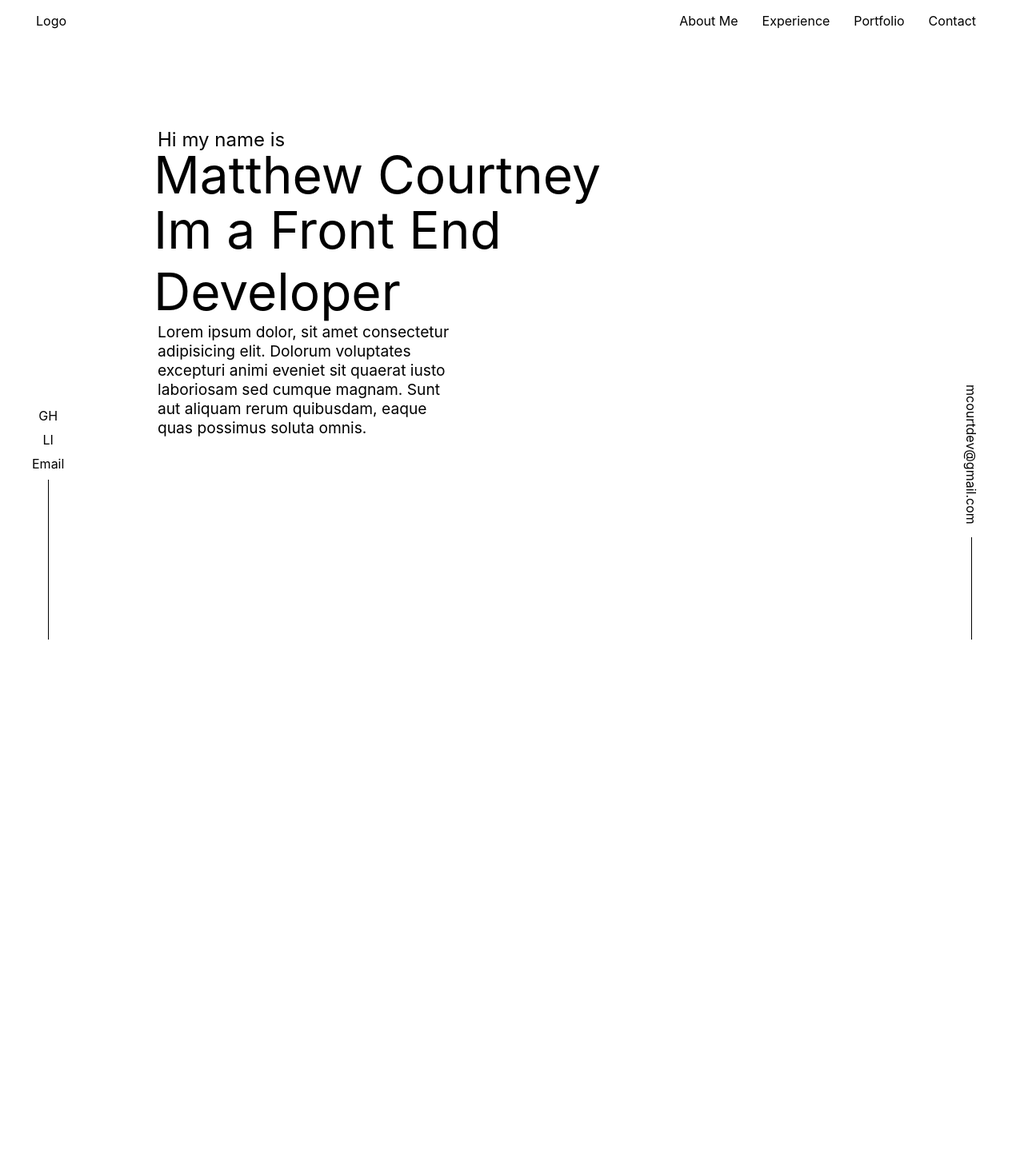
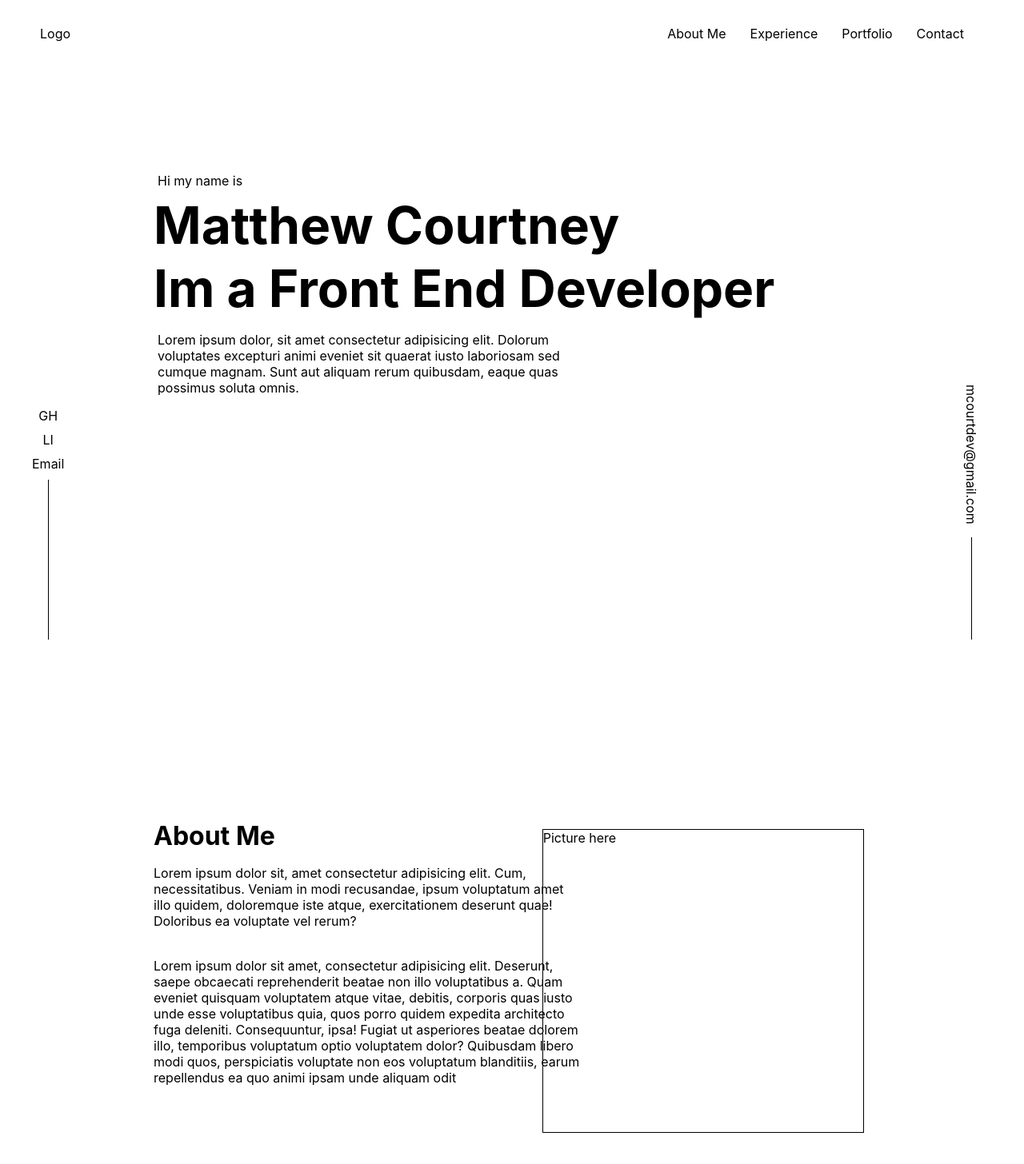
Before and after one commit to mdc-dev/react-portfolio, a React (Create React App) app: page / in a window 1280 px wide. Shown: the top 1456 px of the page at 80% size. Before the commit the page ends 800 px from the top, so only its background shows below. Built offline with nearby package versions, Linux system fonts and the light colour scheme.

Commit message:
added in the second page about me content

```diff
--- a/src/App.js
+++ b/src/App.js
@@ -2,15 +2,17 @@ import Navbar from './components/nav-bar/nav'
 import Sidebar from './components/side-bar/side-bar';
 import Rightsidebar from './components/right-side-bar/right-side-bar';
 import MainContent from './components/main/main';
+import PageTwo from './components/second-page/second-page';
 import './App.css';
 
 function App() {
   return (
     <div className='App'>
       <Navbar />
+      <MainContent />
+      <PageTwo />
       <Sidebar />
       <Rightsidebar />
-      <MainContent />
     </div>
   );
 }
--- a/src/components/main/main.js
+++ b/src/components/main/main.js
@@ -6,10 +6,10 @@ function MainContent() {
         <section className="intro-page">
             <div className="parent-container">
                 <div className="main-container">
-                    <div className="hello">Hi my name is</div>
-                    <div className="name">Matthew Courtney</div>
-                    <div className="job">Im a Front End Developer</div>
-                    <div className="biography">Lorem ipsum dolor, sit amet consectetur adipisicing elit. Dolorum voluptates excepturi animi eveniet sit quaerat iusto laboriosam sed cumque magnam. Sunt aut aliquam rerum quibusdam, eaque quas possimus soluta omnis.</div>
+                    <p className="hello">Hi my name is</p>
+                    <h1 className="name">Matthew Courtney</h1>
+                    <h2 className="job">Im a Front End Developer</h2>
+                    <p className="biography">Lorem ipsum dolor, sit amet consectetur adipisicing elit. Dolorum voluptates excepturi animi eveniet sit quaerat iusto laboriosam sed cumque magnam. Sunt aut aliquam rerum quibusdam, eaque quas possimus soluta omnis.</p>
                 </div>
             </div>
 
--- a/src/components/main/main.scss
+++ b/src/components/main/main.scss
@@ -7,33 +7,32 @@
         position: relative;
         width: 70vw;
         height: fit-content;
-        top: 20vh;
+        top: 25vh;
         margin: auto;
         display: block;
         text-align: left;
 
         .main-container {
             position: relative;
-            width: 70%
         }
 
         .hello {
             margin-left: 5px;
-            font-size: 1.5em;
         }
 
         .name {
             font-size: 4em;
             line-height: 60px;
+            margin: 10px 0;
         }
 
         .job {
             font-size: 4em;
+            margin: 10px 0;
         }
 
         .biography {
             width: 60%;
-            font-size: 1.2em;
             margin-left: 5px;
         }
 
--- a/src/components/nav-bar/nav.scss
+++ b/src/components/nav-bar/nav.scss
@@ -4,7 +4,7 @@
     .logo {
         float: left;
         margin: 16px 15px;
-        margin-left: 45px
+        margin-left: 50px
     }
 
     ul, .hamburger{
@@ -12,7 +12,7 @@
         display: flex;
         justify-content: flex-end;
         list-style: none;
-        margin-right: 45px;
+        margin-right: 60px;
 
         li {
             margin: 0 15px
--- /dev/null
+++ b/src/components/second-page/second-page.js
@@ -0,0 +1,18 @@
+import React from 'react';
+import './second-page.scss';
+
+function PageTwo() {
+    return (
+        <section className="second-page">
+            <div className="about-me-container">
+                <h3 className="about-me">About Me</h3>
+                <p className="about-para">Lorem ipsum dolor sit, amet consectetur adipisicing elit. Cum, necessitatibus. Veniam in modi recusandae, ipsum voluptatum amet illo quidem, doloremque iste atque, exercitationem deserunt quae! Doloribus ea voluptate vel rerum?</p>
+                <p className="about-para">Lorem ipsum dolor sit amet, consectetur adipisicing elit. Deserunt, saepe obcaecati reprehenderit beatae non illo voluptatibus a. Quam eveniet quisquam voluptatem atque vitae, debitis, corporis quas iusto unde esse voluptatibus quia, quos porro quidem expedita architecto fuga deleniti. Consequuntur, ipsa! Fugiat ut asperiores beatae dolorem illo, temporibus voluptatum optio voluptatem dolor? Quibusdam libero modi quos, perspiciatis voluptate non eos voluptatum blanditiis, earum repellendus ea quo animi ipsam unde aliquam odit<br></br> </p>
+                <div className="photo-place-holder">Picture here</div>
+            </div>
+        </section>
+    )
+}
+
+
+export default PageTwo;
--- /dev/null
+++ b/src/components/second-page/second-page.scss
@@ -0,0 +1,51 @@
+.second-page {
+    position: relative;
+    height: 100vh;
+    width: 100vw;
+
+    .about-me-container {
+        position: relative;
+        width: 70vw;
+        height: 50vh;
+        padding: 10px;
+        margin: auto;
+        text-align: left;
+        top: 25vh;
+
+        .about-me {
+            height: fit-content;
+            display: inline;
+            font-size: 2em;
+        }
+
+        .about-me::after {
+            content: '';
+            display: block;
+            position: relative;
+            top: -5%;
+            right: -5em;
+            height: 1px;
+            width: 40%;
+        }
+
+        .about-para {
+            width: 60%;
+            height: fit-content;
+            position: relative;
+            font-size: 1.2;
+            padding: 0 5% 20px 0;
+        }
+
+        .photo-place-holder {
+            height: 90%;
+            width: 400px;
+            position: absolute;
+            right: 2%;
+            top: 5%;
+            margin: auto;
+            border-width: 1px;
+            border-color: black;
+            border-style: solid;
+        }
+    }
+}
```
